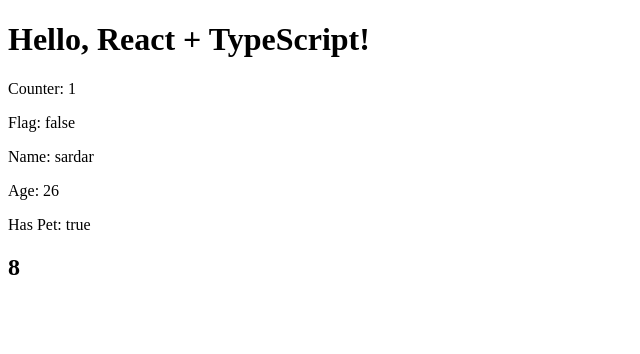
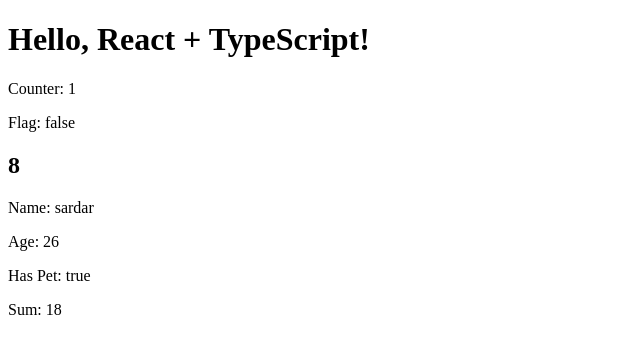
Before and after one commit to sardarbalnour/typescript-tutorial, a React (Vite) app: page / in a window 1280 px wide. Shown: the top 354 px of the page, without its empty margins (0-640 px from the left). Built offline with nearby package versions, Linux system fonts and the light colour scheme.

Commit message:
function as props

```diff
--- a/src/App.tsx
+++ b/src/App.tsx
@@ -35,7 +35,7 @@
       <p>Counter: {counter}</p>
       <p>Flag: {flag.toString()}</p>
 
-      <Prop name="sardar" age={26} hasPet={true} />
+      {/* <Prop name="sardar" age={26} hasPet={true} /> */}
     </>
   );
 }
--- a/src/components/Function.tsx
+++ b/src/components/Function.tsx
@@ -1,3 +1,5 @@
+import Prop from "./Prop";
+
 const sum = (a: number, b: number): number => {
   return a + b;
 };
@@ -6,6 +8,7 @@
   return (
     <div>
       <h2>{sum(5, 3)}</h2>
+      <Prop name="sardar" age={26} hasPet={true} sum={sum} />
     </div>
   );
 }
--- a/src/components/Prop.tsx
+++ b/src/components/Prop.tsx
@@ -1,11 +1,19 @@
-function Prop(props: { name: string; age: number; hasPet: boolean }) {
+function Prop(props: {
+  name: string;
+  age: number;
+  hasPet: boolean;
+  sum: (a: number, b: number) => number;
+}) {
   return (
     <div>
       <p>Name: {props.name}</p>
       <p>Age: {props.age}</p>
       <p>Has Pet: {props.hasPet.toString()}</p>
+      <p>Sum: {props.sum(15, 3)}</p>
     </div>
   );
 }
 
 export default Prop;
+
+// age function chizio return nakone =>void
```
